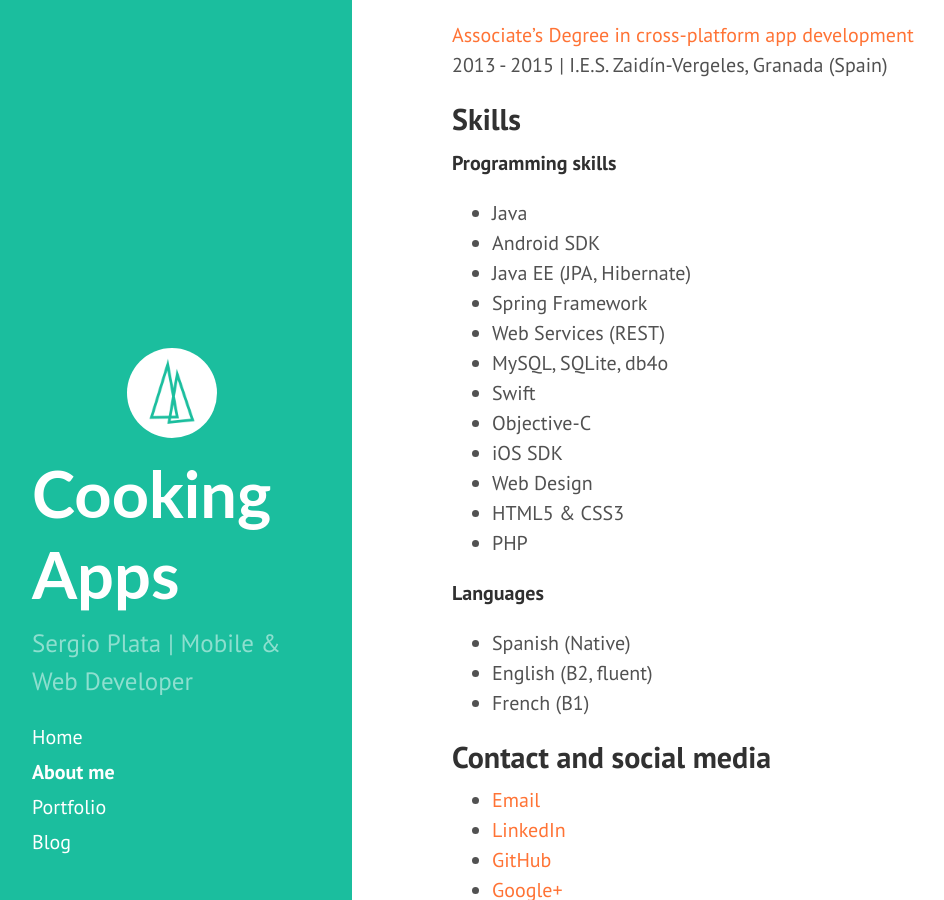
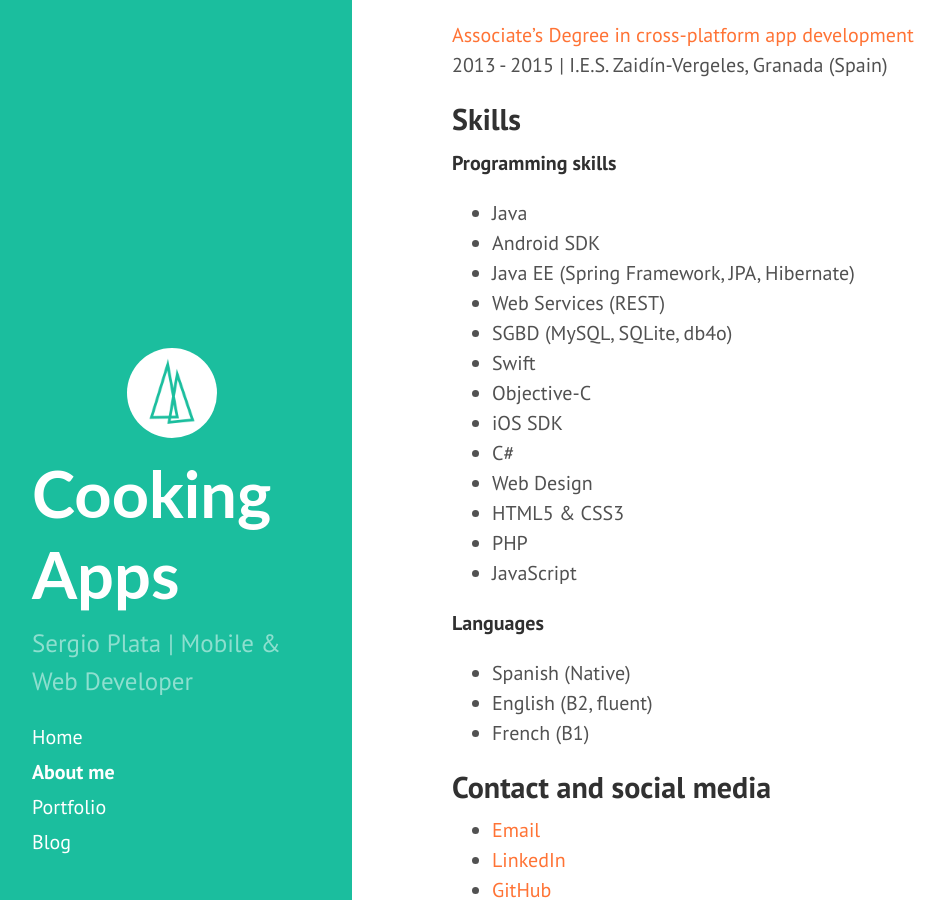
Before and after one commit to splata/splata.github.io, a Jekyll site: the page built from about.md, in a window 1280 px wide and 900 px high, scrolled down 555 px. Shown: the whole window, without its empty margins (8-952 px from the left). Built offline with Jekyll 4.4.1, drawn with Linux system fonts in a browser that asks for light colours; Markdown is read by kramdown in place of the engine named in the settings.

Commit message:
add items to about

```diff
--- a/about.md
+++ b/about.md
@@ -25,16 +25,17 @@ Hi, my name is Sergio and I'm a Mobile and Web developer from Granada, Spain. I'
 <ul>
     <li>Java</li>
     <li>Android SDK</li>
-    <li>Java EE (JPA, Hibernate)</li>
-    <li>Spring Framework</li>
+    <li>Java EE (Spring Framework, JPA, Hibernate)</li>
     <li>Web Services (REST)</li>
-    <li>MySQL, SQLite, db4o</li>
+    <li>SGBD (MySQL, SQLite, db4o)</li>
     <li>Swift</li>
     <li>Objective-C</li>
     <li>iOS SDK</li>
+    <li>C#</li>
     <li>Web Design</li>
     <li>HTML5 &amp; CSS3</li>
     <li>PHP</li>
+    <li>JavaScript</li>
 </ul>
 
 <strong>Languages</strong><br>
```
